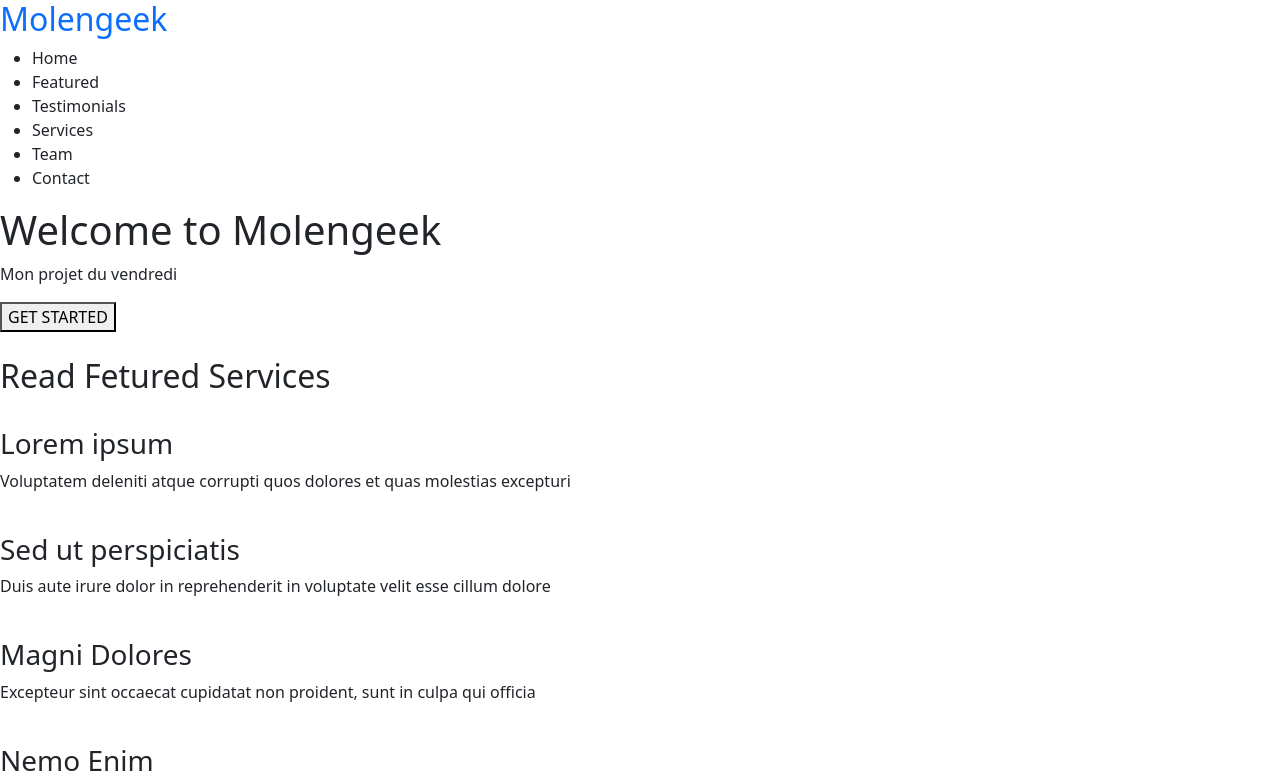
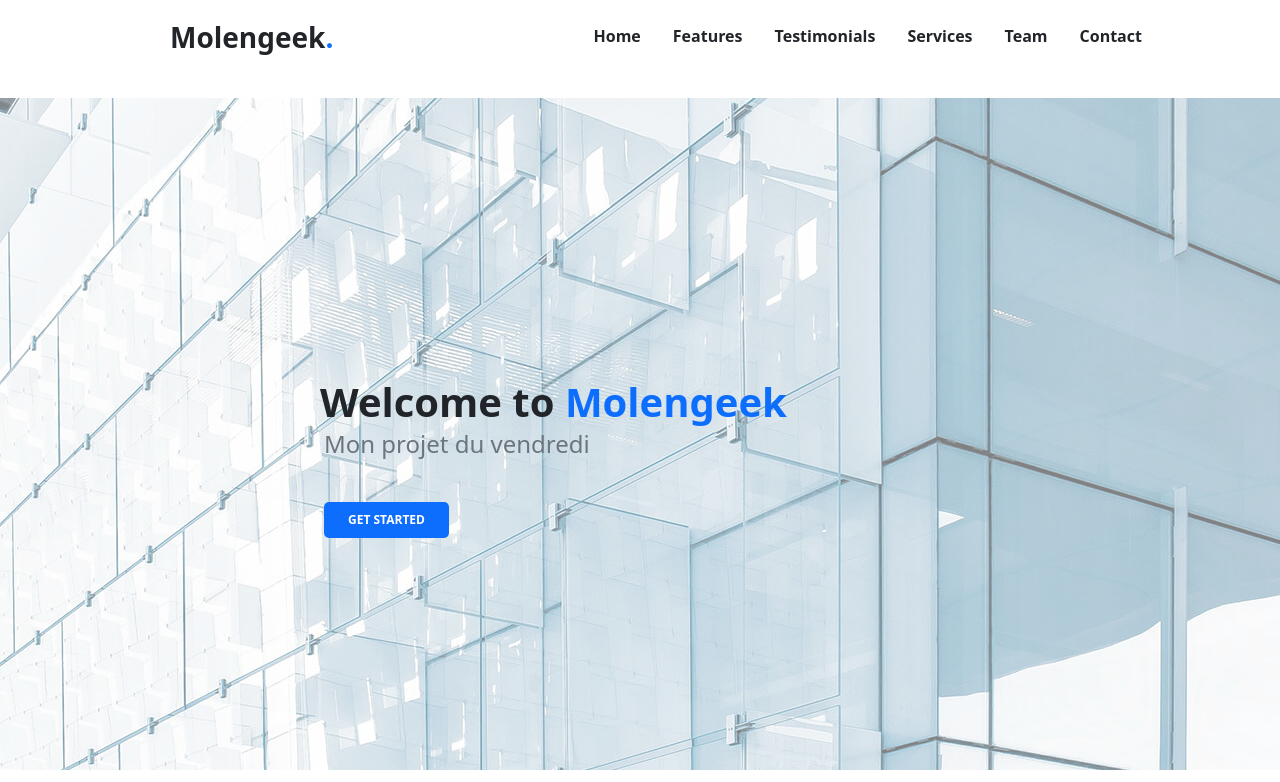
Before and after one commit to Stordiau-P/Projet_templateMolengeek_Pierre_Stordiau, a plain HTML site: page index.html in a window 1280 px wide. Shown: the top 782 px of the page. Drawn offline with nearby package versions, Linux system fonts and the light colour scheme.

Commit message:
fin du header et du background du header

```diff
--- a/index.html
+++ b/index.html
@@ -7,27 +7,28 @@
     <link rel="stylesheet" href="/public/css/app.css">
 </head>
 <body>
-    <header>
-        <h2 class="text-primary">
-            Molengeek
-        </h2>
-        <nav>
-            <ul>
-                <li>Home</li>
-                <li>Featured</li>
-                <li>Testimonials</li>
-                <li>Services</li>
-                <li>Team</li>
-                <li>Contact</li>
-            </ul>
-        </nav>
-    </header>
-    <section>
-        <h1>
-            Welcome to <span>Molengeek</span>
+                <header class="d-flex flex-wrap justify-content-around py-3 mb-4">
+                  <a href="/" class="d-flex align-items-center mb-3 mb-md-0 text-dark text-decoration-none">
+                    <svg class="bi me-2" width="40" height="32"><use xlink:href="#bootstrap"></use></svg>
+                    <span class="fs-3 fw-bold">Molengeek<span class="text-primary">.</span></span>
+                  </a>
+
+                  <ul class="nav nav-pills">
+                    <li class="nav-item"><a href="#" class="nav-link text-dark fw-bold" aria-current="page">Home</a></li>
+                    <li class="nav-item"><a href="#" class="nav-link text-dark fw-bold">Features</a></li>
+                    <li class="nav-item"><a href="#" class="nav-link text-dark fw-bold">Testimonials</a></li>
+                    <li class="nav-item"><a href="#" class="nav-link text-dark fw-bold">Services</a></li>
+                    <li class="nav-item"><a href="#" class="nav-link text-dark fw-bold">Team</a></li>
+                    <li class="nav-item"><a href="#" class="nav-link text-dark fw-bold">Contact</a></li>
+
+                  </ul>
+                </header>
+    <section class="under_header d-flex flex-column">
+        <h1 class="fw-bold">
+            Welcome to <span class="text-primary">Molengeek</span>
         </h1>
-        <p>Mon projet du vendredi</p>
-        <button>GET STARTED</button>
+        <p class="text-secondary fs-4">Mon projet du vendredi</p>
+        <p><span class="badge bg-primary">GET STARTED</span></p>
     </section>
     <section>
         <span class="badge">FEATURED SERVICES</span>
--- /dev/null
+++ b/src/sass/modules/_header.sass
@@ -0,0 +1,17 @@
+.under_header
+
+    height: 42em
+    background-size: cover
+    background: url('../img/hero-bg.jpg') rgba(255, 255,255,0.5)
+    background-blend-mode: screen
+    h1
+        margin-left: 8em
+        margin-top: 7em
+        margin-bottom: 0
+    p
+        margin-left: 13.5em
+        span
+            margin-top: 2em
+            margin-left: 9em
+            padding: 1em 2em
+            border-radius: 5px
--- a/src/sass/modules/_style.sass
+++ b/src/sass/modules/_style.sass
@@ -1 +1,3 @@
+@use '_header'
+
 @use '_carousel'
```
Also changed, not shown: public/css/app.css, 1 other file.
